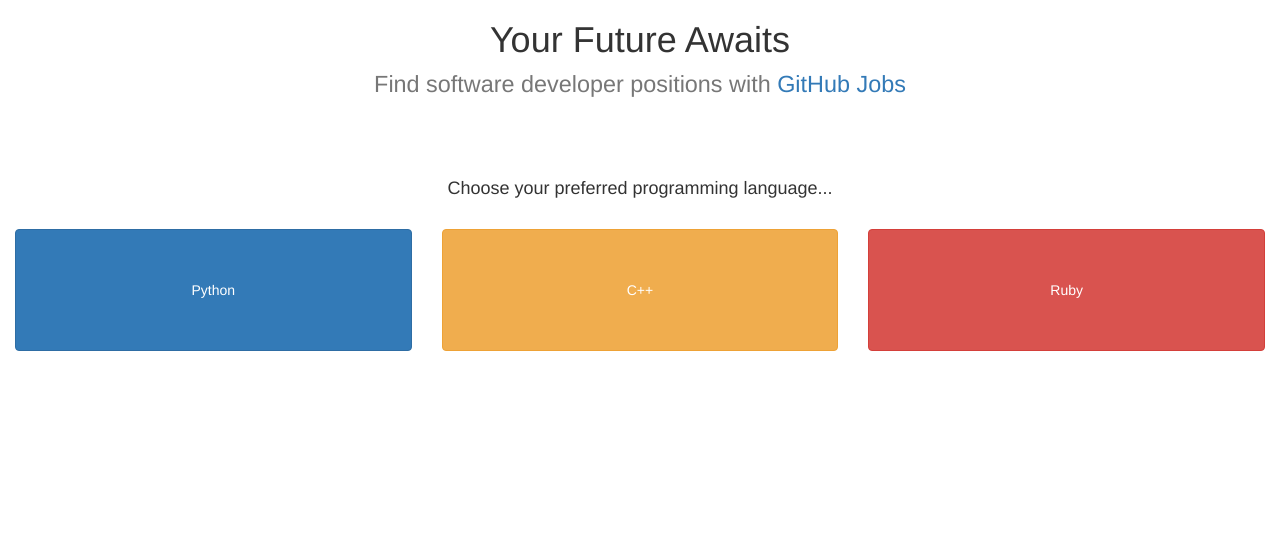
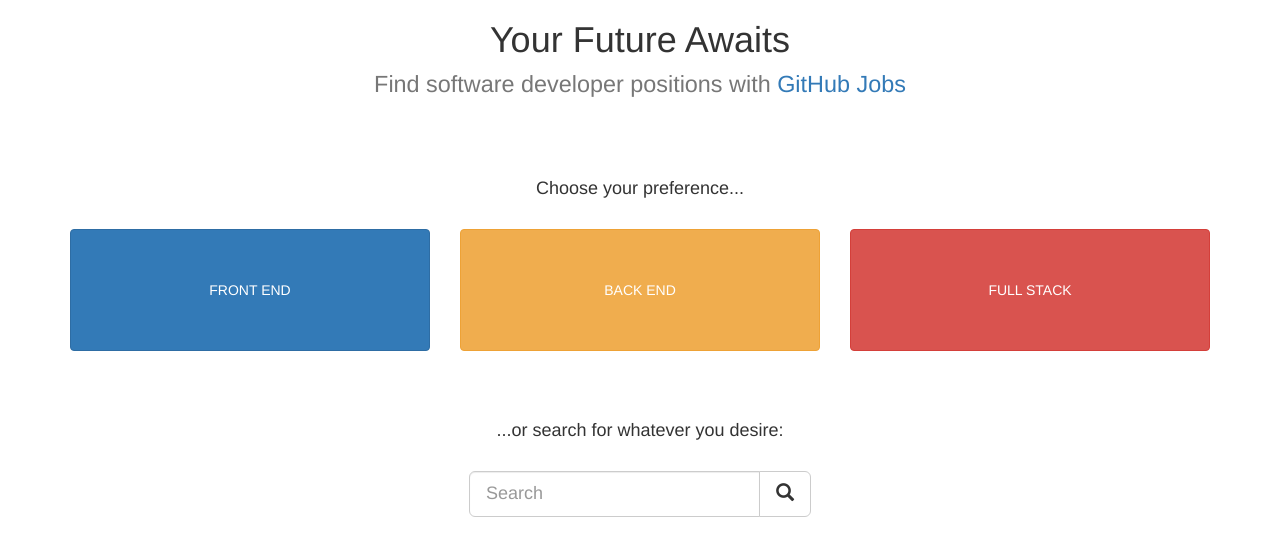
Before and after one commit to slau8/13-softdev, a Flask app: template templates/home.html in a window 1280 px wide. Shown: the top 556 px of the page. Run offline with Flask 2, Linux system fonts and the light colour scheme; the template is opened without the code that fills it, so the values that code supplies are empty; some libraries are stand-ins or nearby versions.

Commit message:
woohooooo

```diff
--- a/app.py
+++ b/app.py
@@ -5,28 +5,45 @@ HW13 -- A RESTful Journey Skyward
 2017-11-10
 '''
 
-from flask import Flask, render_template, request, Markup
-import urllib2, json
-import random
+from flask import Flask, render_template, request, redirect, flash, Markup
+import urllib2, json, random, os
 
 app = Flask(__name__)
+app.secret_key = os.urandom(128)
 
+# root route // access and render NASA information
 @app.route("/")
+def nasa():
+    url = "https://api.nasa.gov/planetary/apod?api_key=fIL3dEQ6aMLbaWIaeDpwT43wQjryP1zNUJCio2SZ"
+    # access data as a {}
+    d = retrieve_data(url)
+    return render_template('nasa.html', img = d["url"], caption = d["explanation"])
+
+# render homepage
+@app.route("/home")
 def home():
     return render_template("home.html")
 
+# find and display random job under specified keyword
 @app.route("/job", methods=['GET','POST'])
 def job():
-    source = "https://jobs.github.com/positions.json?description="
-    lang = request.args['lang']
-    source += lang
-    data = urllib2.urlopen(source)
-    # access job listings in a []
-    d = json.loads(data.read())
+    # check if keyword was requested
+    if not request.args.get('keyword'):
+        return redirect('home')
+    # retrieve and format source
+    keyword = request.args['keyword']
+    qkeyword = keyword.replace(" ","+")
+    url = "https://jobs.github.com/positions.json?description=" + qkeyword
+    # access job listings as a [] of {}
+    l = retrieve_data(url)
+    # check if there are no results
+    if l == []:
+        flash("Nothing found for " + keyword)
+        return redirect('home')
     # access random job in a {}
-    job = random.choice(d)
+    job = random.choice(l)
     return render_template("job.html",
-                            lang = lang,
+                            keyword = keyword,
                             title = job["title"],
                             type = job["type"],
                             location = job["location"],
@@ -34,27 +51,15 @@ def job():
                             description = Markup(job["description"]),
                             apply = Markup(job["how_to_apply"]))
 
-
-'''
-@app.route("/")
-def hello_world():
-    source = "https://api.nasa.gov/planetary/apod?api_key=fIL3dEQ6aMLbaWIaeDpwT43wQjryP1zNUJCio2SZ"
-    data = urllib2.urlopen(source)
-    print "\n\nURL:"
+# opens URL to be read and returns JSON data as a dict/list
+def retrieve_data(url):
+    data = urllib2.urlopen(url)
+    print "\n\nURL: "
     print data.geturl()
-    print "\n\nHEADER INFO:"
+    print "\n\nINFO: "
     print data.info()
-    print "\n\nSOURCE CODE:"
-    # access API data
-    data_string = data.read()
-    print data_string
-    # convert data into a dict
-    d = json.loads(data_string)
-    img = d["url"]
-    caption = d["explanation"]
-    return render_template('nasa.html', img = img, caption = caption)
-'''
-
+    d = json.loads(data.read())
+    return d
 
 if __name__ == "__main__":
     app.debug = True
--- a/templates/home.html
+++ b/templates/home.html
@@ -8,20 +8,39 @@
     <script src="https://maxcdn.bootstrapcdn.com/bootstrap/3.3.7/js/bootstrap.min.js"></script>
   </head>
   <body>
-    <div class="container-fluid">
+    <div class="container">
       {% block content %}
-      <h1 class="text-center">Your Future Awaits<small><br>Find software developer positions with <a href="https://jobs.github.com/api">GitHub Jobs</a></h1><br><br><br>
-      <h4 class="text-center">Choose your preferred programming language...</h4><br>
+      <h1 class="text-center">Your Future Awaits<small><br>Find software developer positions with <a href="https://jobs.github.com/api">GitHub Jobs</a></h1><br>
+        {% set msgs = get_flashed_messages() %}
+        {% for msg in msgs %}
+          <h4 class="text-danger text-center">{{ msg }}</h4>
+        {% else %}
+            <br>
+        {% endfor %}
+      <br>
+      <h4 class="text-center">Choose your preference...</h4><br>
       <form action="/job">
         <div class="row">
           <div class="col-lg-4">
-            <input type="submit" class="btn btn-primary" name="lang" value="Python" style="padding:50px;width:100%;">
+            <input type="submit" class="btn btn-primary" name="keyword" value="FRONT END" style="padding:50px;width:100%;">
           </div>
           <div class="col-lg-4">
-            <input type="submit" class="btn btn-warning" name="lang" value="C++" style="padding:50px;width:100%;">
+            <input type="submit" class="btn btn-warning" name="keyword" value="BACK END" style="padding:50px;width:100%;">
           </div>
           <div class="col-lg-4">
-            <input type="submit" class="btn btn-danger" name="lang" value="Ruby" style="padding:50px;width:100%;">
+            <input type="submit" class="btn btn-danger" name="keyword" value="FULL STACK" style="padding:50px;width:100%;">
+          </div>
+        </div>
+      </form><br><br><br>
+      <h4 class="text-center">...or search for whatever you desire:</h4><br>
+
+      <form action="/job">
+        <div class="input-group" style="width:30%;margin-left:auto;margin-right:auto">
+          <input type="text" class="form-control input-lg" name="keyword" placeholder="Search">
+          <div class="input-group-btn">
+            <button class="btn btn-default btn-lg" type="submit">
+              <span class="glyphicon glyphicon-search"></span>
+            </button>
           </div>
         </div>
       </form>
--- a/templates/job.html
+++ b/templates/job.html
@@ -6,7 +6,7 @@
 
 {% block content %}
   <div style="margin-left:10%;margin-right:10%;margin-bottom:5%">
-    <h3 class="text-center bg-primary" style="padding:5%;">Your future is here: a job just for you! ({{ lang }})</h3>
+    <h3 class="text-center bg-primary" style="padding:5%;">Your future is here: a job just for you! ({{ keyword }})</h3>
     <div class="page-header">
       <h2>
         <small>{{ type }} | {{ location }} | {{ company }}</small><br>
@@ -15,6 +15,6 @@
     </div>
     {{ description }} <br>
     {{ apply }} <br><br>
-    <a href="/">Don't like your job? Find a new one.</a>
+    <a href="/home">Don't like this job? Find a new one.</a>
   </div>
 {% endblock %}
```
Also changed, not shown: templates/nasa.html (+24 -0 lines).
